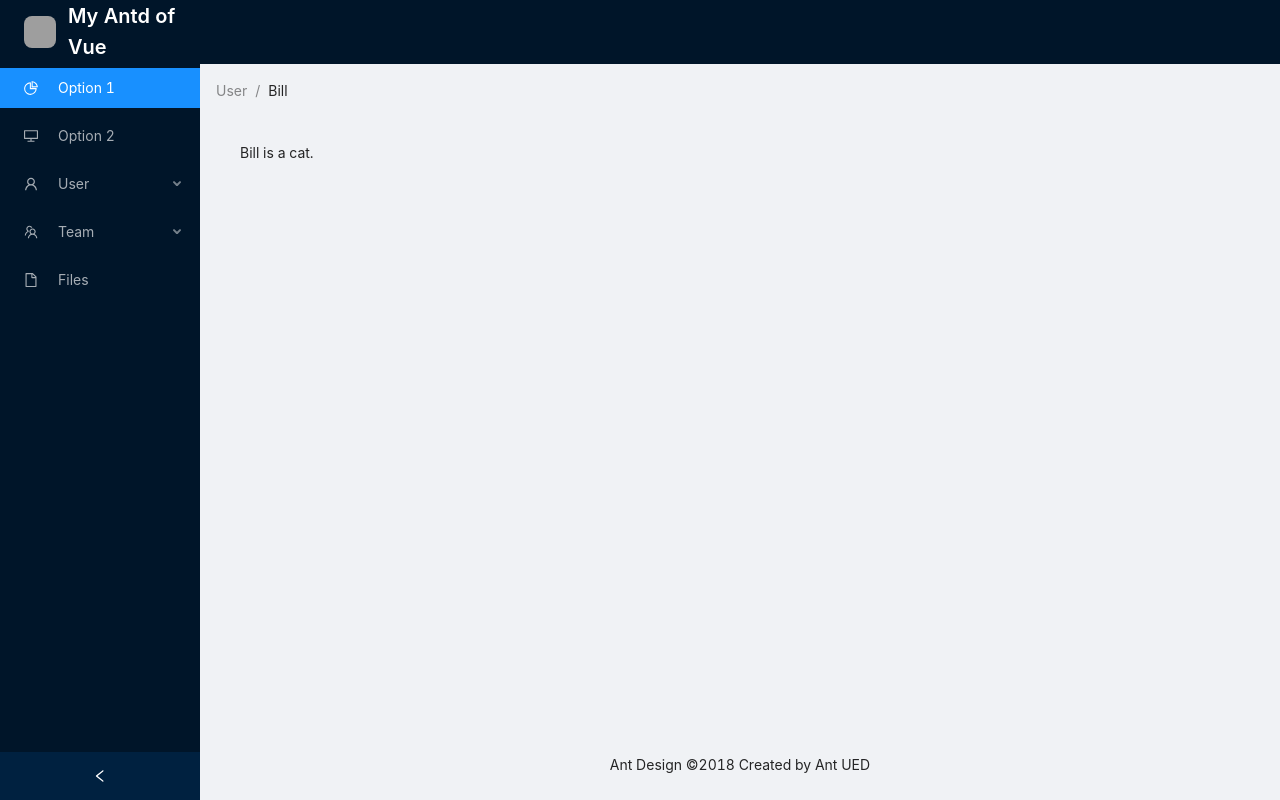
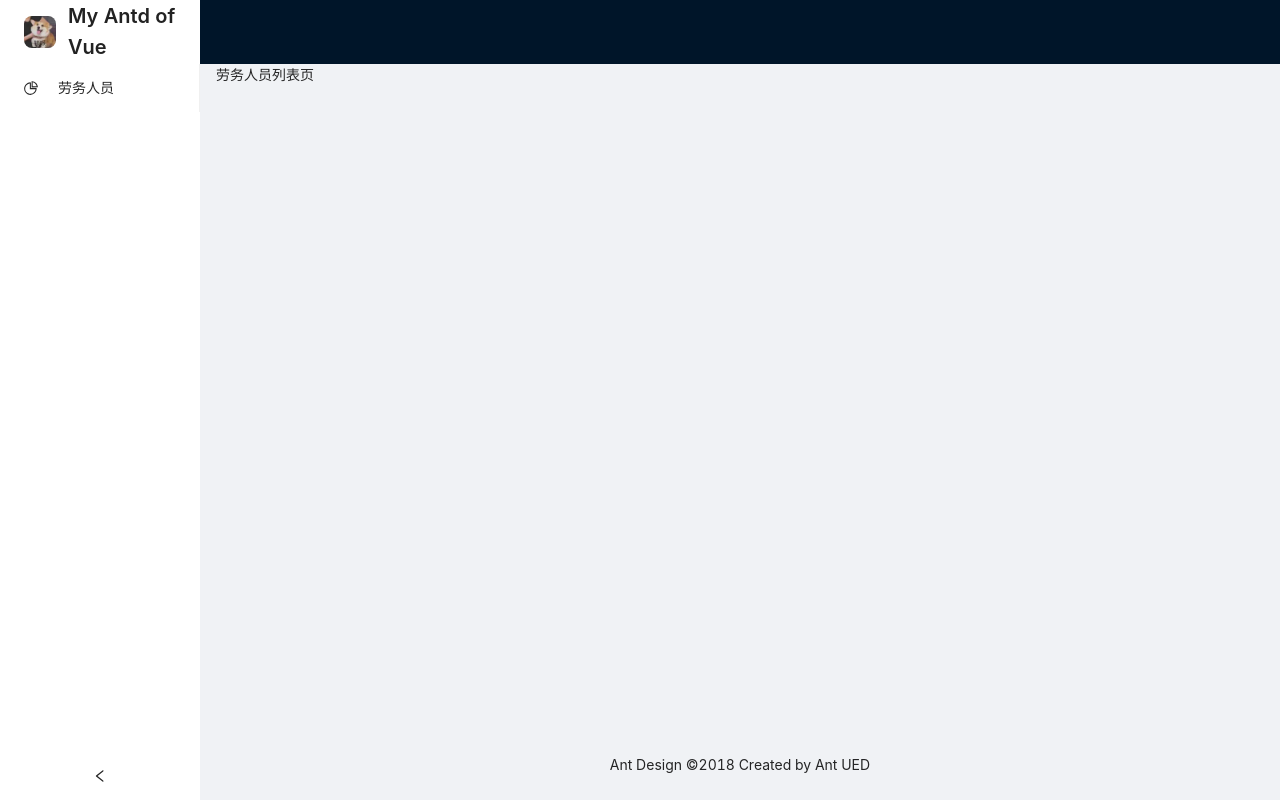
Before and after one commit to c1184405532/react-admin-app, a React (Create React App) app: page /laborPersonnel/list in a window 1280 px wide. Built offline with nearby package versions, Linux system fonts and the light colour scheme; grey boxes are pictures that could not be loaded.

Commit message:
'添加简单版路由配置跳转'

```diff
--- a/package.json
+++ b/package.json
@@ -12,6 +12,7 @@
     "less-loader": "^7.1.0",
     "react": "^17.0.1",
     "react-dom": "^17.0.1",
+    "react-router-dom": "^5.2.0",
     "react-scripts": "4.0.0",
     "web-vitals": "^0.2.4"
   },
--- /dev/null
+++ b/src/components/asyncComponent/index.jsx
@@ -0,0 +1,25 @@
+import React, { Component } from "react";
+//高阶函数，接收一个组件，返回一个组件。
+export default function asyncComponent(importComponent) {
+	class AsyncComponent extends Component {
+		constructor(props) {
+			super(props);
+			this.state = {
+				component: null
+			};
+		}
+
+		async componentDidMount() {
+			const { default: component } = await importComponent();
+			this.setState({
+				component: component
+			});
+		}
+
+		render() {
+			const C = this.state.component;
+			return C ? <C {...this.props} /> : null;
+		}
+	}
+	return AsyncComponent;
+}
--- a/src/components/baseLayout/index.jsx
+++ b/src/components/baseLayout/index.jsx
@@ -7,8 +7,20 @@ import {
   TeamOutlined,
   UserOutlined,
 } from '@ant-design/icons';
+import {
+	BrowserRouter as Router,
+	Switch,
+	Route,
+	Redirect,
+	useLocation,
+  useHistory,
+  withRouter
+} from "react-router-dom";
+import routerData from 'router/index'
+import Sider from './sider'
+import admin_logo from 'assets/admin_logo.jpg';
 import './index.less';
-const { Header, Content, Footer, Sider } = Layout;
+const { Header, Content, Footer,  } = Layout;
 const { SubMenu } = Menu;
 class baseLayout extends React.Component {
   state = {
@@ -18,49 +30,48 @@ class baseLayout extends React.Component {
     console.log(collapsed);
     this.setState({ collapsed });
   };
+  // onGoPage = ({ item, key, keyPath, domEvent }) => {
+  //   console.log('item',item)
+  //   console.log('key',key)
+  //   console.log('keyPath',keyPath)
+  //   console.log('domEvent',domEvent)
+  // }
+  onGoPage = (route) => {
+    const { history } = this.props;
+		history.push({
+			path: route.path
+		})
+  }
   render(){
     const { collapsed } = this.state;
+    console.log('routerData',routerData)
     return (
       <Layout style={{ minHeight: '100vh' }}>
-        <Sider collapsible collapsed={collapsed} onCollapse={this.onCollapse}>
-          <div className={collapsed ? 'logo logo_collapsed' : 'logo'}>
-              <img class="logo_img" src="@/assets/admin_logo.jpg" alt=""/>
-              {!collapsed ? <div class="text" >My Antd of Vue</div> : null}
-          </div>
-          <Menu theme="dark" defaultSelectedKeys={['1']} mode="inline">
-            <Menu.Item key="1" icon={<PieChartOutlined />}>
-              Option 1
-            </Menu.Item>
-            <Menu.Item key="2" icon={<DesktopOutlined />}>
-              Option 2
-            </Menu.Item>
-            <SubMenu key="sub1" icon={<UserOutlined />} title="User">
-              <Menu.Item key="3">Tom</Menu.Item>
-              <Menu.Item key="4">Bill</Menu.Item>
-              <Menu.Item key="5">Alex</Menu.Item>
-            </SubMenu>
-            <SubMenu key="sub2" icon={<TeamOutlined />} title="Team">
-              <Menu.Item key="6">Team 1</Menu.Item>
-              <Menu.Item key="8">Team 2</Menu.Item>
-            </SubMenu>
-            <Menu.Item key="9" icon={<FileOutlined />}>
-              Files
-            </Menu.Item>
-          </Menu>
-        </Sider>
+        <Router>
+        <Sider/>
         <Layout className="site-layout">
           <Header className="site-layout-background" style={{ padding: 0 }} />
           <Content style={{ margin: '0 16px' }}>
-            <Breadcrumb style={{ margin: '16px 0' }}>
+
+            <Switch >
+              { routerData.map(route => (
+                <Route  path={route.path} component={route.components} />
+              )) }
+
+              <Route exact path="*" render={() => ( <div>未匹配任何</div> )} />
+            </Switch>
+
+            {/* <Breadcrumb style={{ margin: '16px 0' }}>
               <Breadcrumb.Item>User</Breadcrumb.Item>
               <Breadcrumb.Item>Bill</Breadcrumb.Item>
             </Breadcrumb>
             <div className="site-layout-background" style={{ padding: 24, minHeight: 360 }}>
               Bill is a cat.
-            </div>
+            </div> */}
           </Content>
           <Footer style={{ textAlign: 'center' }}>Ant Design ©2018 Created by Ant UED</Footer>
         </Layout>
+        </Router>
       </Layout>
     )
   }
--- a/src/components/baseLayout/index.less
+++ b/src/components/baseLayout/index.less
@@ -3,19 +3,16 @@
   display: flex;
   align-items: center;
   cursor: pointer;
-
   .logo_img {
-
     height: 32px;
     width: 32px;
     border-radius: 8px;
     margin-left: 24px;
   }
-
   .text {
     display: inline-block;
     margin: 0 0 0 12px;
-    color: #fff;
+    color: #222;
     font-weight: 600;
     font-size: 20px;
     vertical-align: middle;
--- /dev/null
+++ b/src/components/baseLayout/sider.jsx
@@ -0,0 +1,78 @@
+import React from 'react';
+import { Layout, Menu, Breadcrumb } from 'antd';
+import {
+  DesktopOutlined,
+  PieChartOutlined,
+  FileOutlined,
+  TeamOutlined,
+  UserOutlined,
+} from '@ant-design/icons';
+import {
+
+  withRouter
+} from "react-router-dom";
+import routerData from 'router/index'
+import admin_logo from 'assets/admin_logo.jpg';
+import './index.less';
+const { Header, Content, Footer, Sider } = Layout;
+const { SubMenu } = Menu;
+class AgainSider extends React.Component {
+  state = {
+    collapsed: false,
+  };
+  onCollapse = collapsed => {
+    console.log(collapsed);
+    this.setState({ collapsed });
+  };
+  // onGoPage = ({ item, key, keyPath, domEvent }) => {
+  //   console.log('item',item)
+  //   console.log('key',key)
+  //   console.log('keyPath',keyPath)
+  //   console.log('domEvent',domEvent)
+  // }
+  onGoPage = (route) => {
+    const { history } = this.props;
+		history.push({
+			pathname: route.path
+		})
+  }
+  render(){
+    const { collapsed } = this.state;
+    console.log('routerData',routerData)
+    return (
+
+        <Sider
+          collapsible
+          theme="light"
+          collapsed={collapsed}
+          onCollapse={this.onCollapse}
+        >
+          <div className={collapsed ? 'logo logo_collapsed' : 'logo'}>
+              <img className="logo_img" src={admin_logo} alt=""/>
+              {!collapsed ? <div className="text" >My Antd of Vue</div> : null}
+          </div>
+          <Menu
+            theme="light"
+            defaultSelectedKeys={['1']}
+            mode="inline"
+            //onClick={this.onGoPage}
+          >
+            { routerData.map( route =>(
+              <Menu.Item onClick={()=>{this.onGoPage(route)}} key={route.name} icon={<PieChartOutlined />}>
+                {route.meta.title}
+              </Menu.Item>
+             )) }
+
+            {/* <SubMenu key="sub1" icon={<UserOutlined />} title="User">
+              <Menu.Item key="3">Tom</Menu.Item>
+              <Menu.Item key="4">Bill</Menu.Item>
+              <Menu.Item key="5">Alex</Menu.Item>
+            </SubMenu> */}
+
+          </Menu>
+        </Sider>
+
+    )
+  }
+}
+export default withRouter(AgainSider);
--- /dev/null
+++ b/src/pages/laborPersonnel/index.jsx
@@ -0,0 +1,17 @@
+import React from 'react';
+//import { Layout, Menu, Breadcrumb } from 'antd';
+//import './index.less';
+
+
+class LaborPersonnel extends React.Component {
+  state = {
+
+  };
+
+  render(){
+    return (
+      <div>劳务人员列表页</div>
+    )
+  }
+}
+export default LaborPersonnel;
--- /dev/null
+++ b/src/router/index.js
@@ -0,0 +1,21 @@
+
+import asyncComponent from 'components/asyncComponent'
+// import searchRouter from './search'
+// const AsyncLayoutHome = asyncComponent(() => import("components/layoutHome"));
+// const AsyncLogin = asyncComponent(() => import("pages/user/login"));
+// const AsyncHomeIndex = asyncComponent(() => import("pages/home/indexPage"));
+// const AsyncSearchPage = asyncComponent(() => import("pages/home/searchPage"));
+// const AsyncMyPage = ;
+//isRouterBack 是否可以不需要登录进入
+//isToken 是否需要token校验
+const router = [
+	{
+		meta: { title:'劳务人员' },
+		path: '/laborPersonnel/list',
+		name: 'laborPersonnelList',
+		components: asyncComponent(() => import("pages/laborPersonnel"))
+	},
+
+
+]
+export default router;
```
Also changed, not shown: 1 other file (tests, documents, lock files or other folders).
